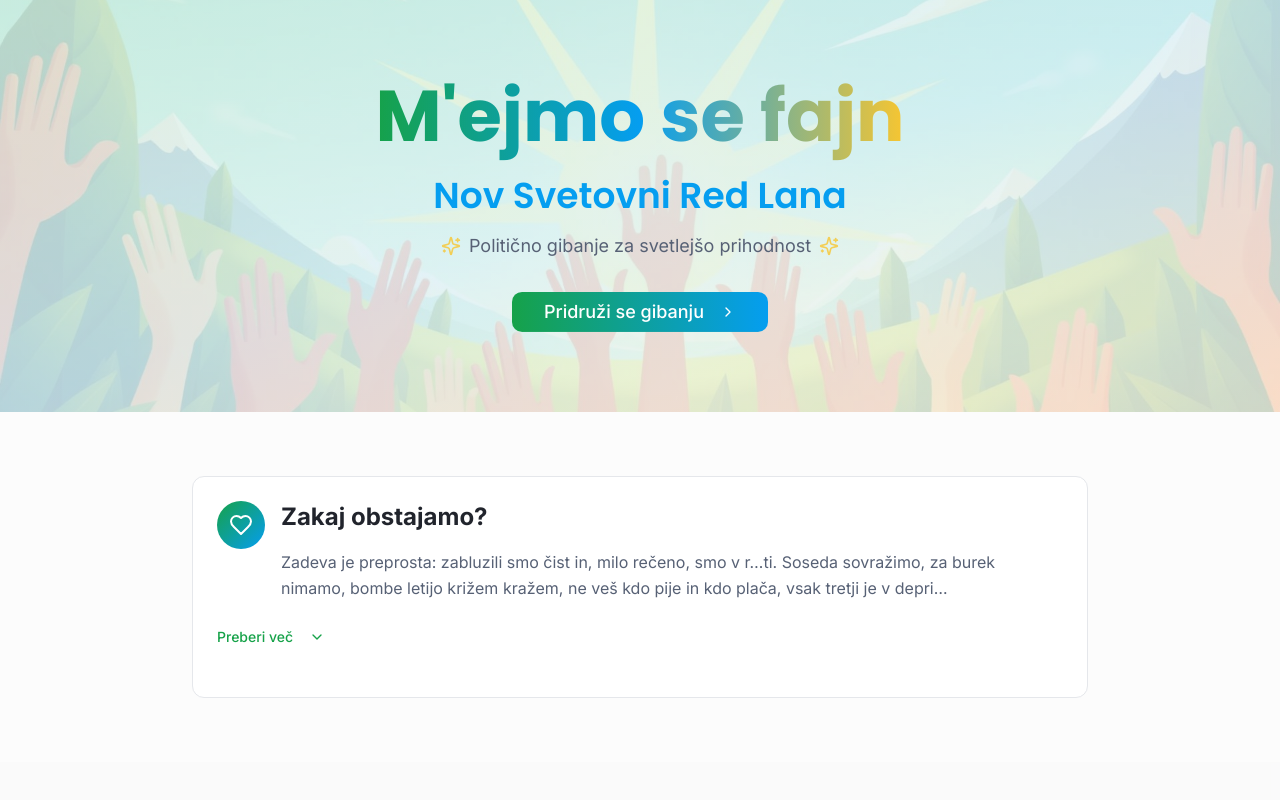
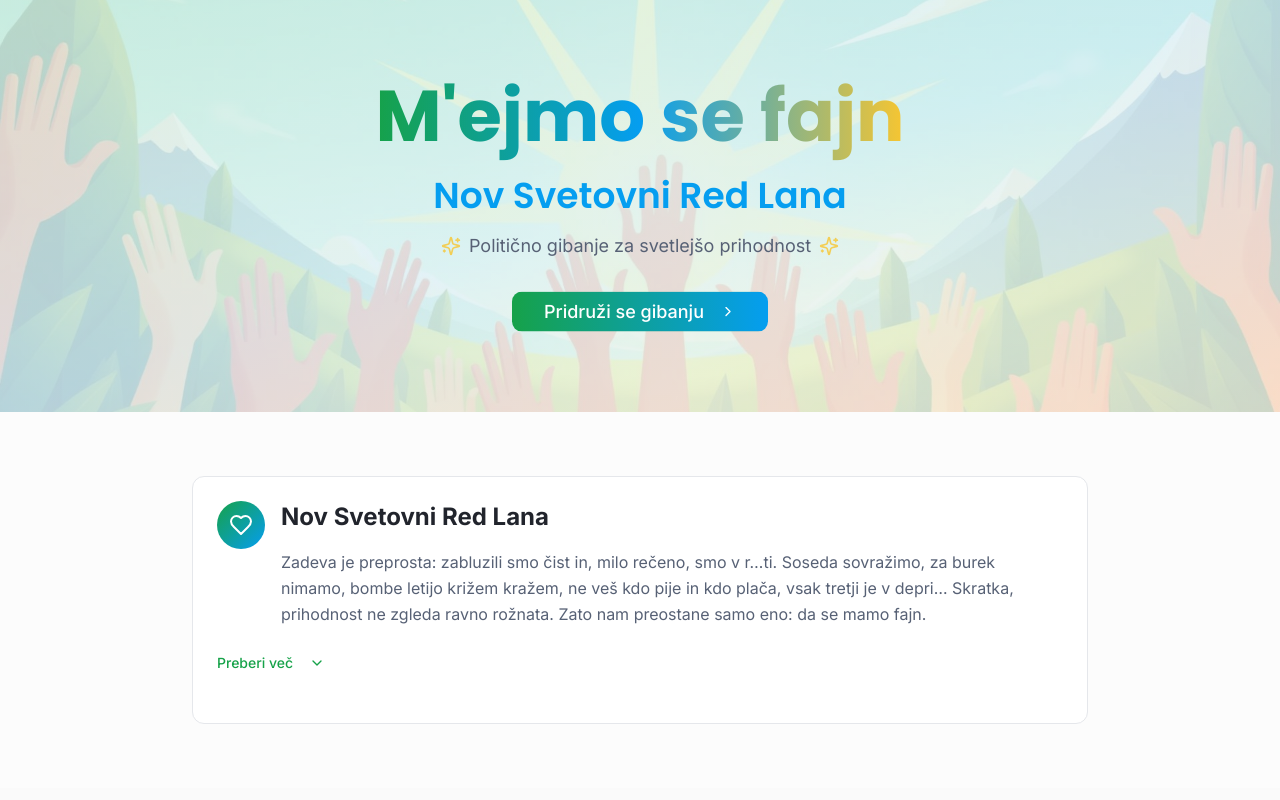
Before and after one commit to BrillyantJosh/nov-svetovni-red-lana, a React (Vite) app: page / in a window 1280 px wide. Shown: the top 800 px of the page. Built offline with nearby package versions, Linux system fonts and the light colour scheme; the HTML template or start-up script is replaced by a standard one.

Commit message:
Update intro text and section titles

```diff
--- a/src/pages/Index.tsx
+++ b/src/pages/Index.tsx
@@ -59,13 +59,9 @@ const Index = () => {
       <section className="py-16 px-4">
         <div className="max-w-4xl mx-auto">
           <ExpandableSection
-            title="Zakaj obstajamo?"
-            summary="Zadeva je preprosta: zabluzili smo čist in, milo rečeno, smo v r…ti. Soseda sovražimo, za burek nimamo, bombe letijo križem kražem, ne veš kdo pije in kdo plača, vsak tretji je v depri…"
-            content="Nov Svetovni Red Lana
-
-Zadeva je preprosta: zabluzili smo čist in, milo rečeno, smo v r…ti. Soseda sovražimo, za burek nimamo, bombe letijo križem kražem, ne veš kdo pije in kdo plača, vsak tretji je v depri… Skratka, prihodnost ne zgleda ravno rožnata. Zato nam preostane samo eno: da se mamo fajn.
-
-Smo politično gibanje?
+            title="Nov Svetovni Red Lana"
+            summary="Zadeva je preprosta: zabluzili smo čist in, milo rečeno, smo v r…ti. Soseda sovražimo, za burek nimamo, bombe letijo križem kražem, ne veš kdo pije in kdo plača, vsak tretji je v depri… Skratka, prihodnost ne zgleda ravno rožnata. Zato nam preostane samo eno: da se mamo fajn."
+            content="Smo politično gibanje?
 
 Na neki način ja, ker delujemo v kolektivnem prostoru. A nismo še sigurni, ali smo stranka. Zakaj bi svojo čudovito idejo omejili zgolj na volitve? Če nas izvolijo, super, če ne, pa ne bomo sedeli v kotu in jokali. Naš cilj je preoblikovati to izkušnjo, imenovano Planet Zemlja, v nekaj več.
 
```
